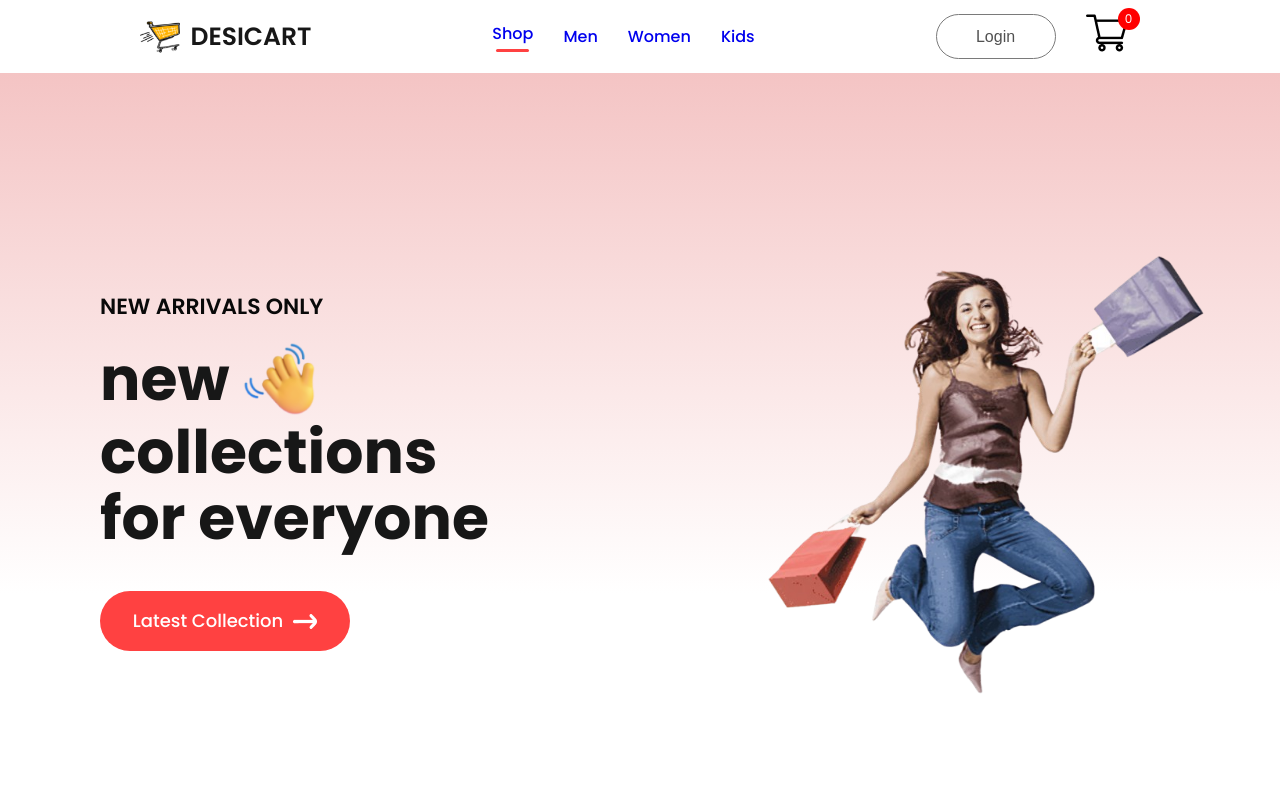
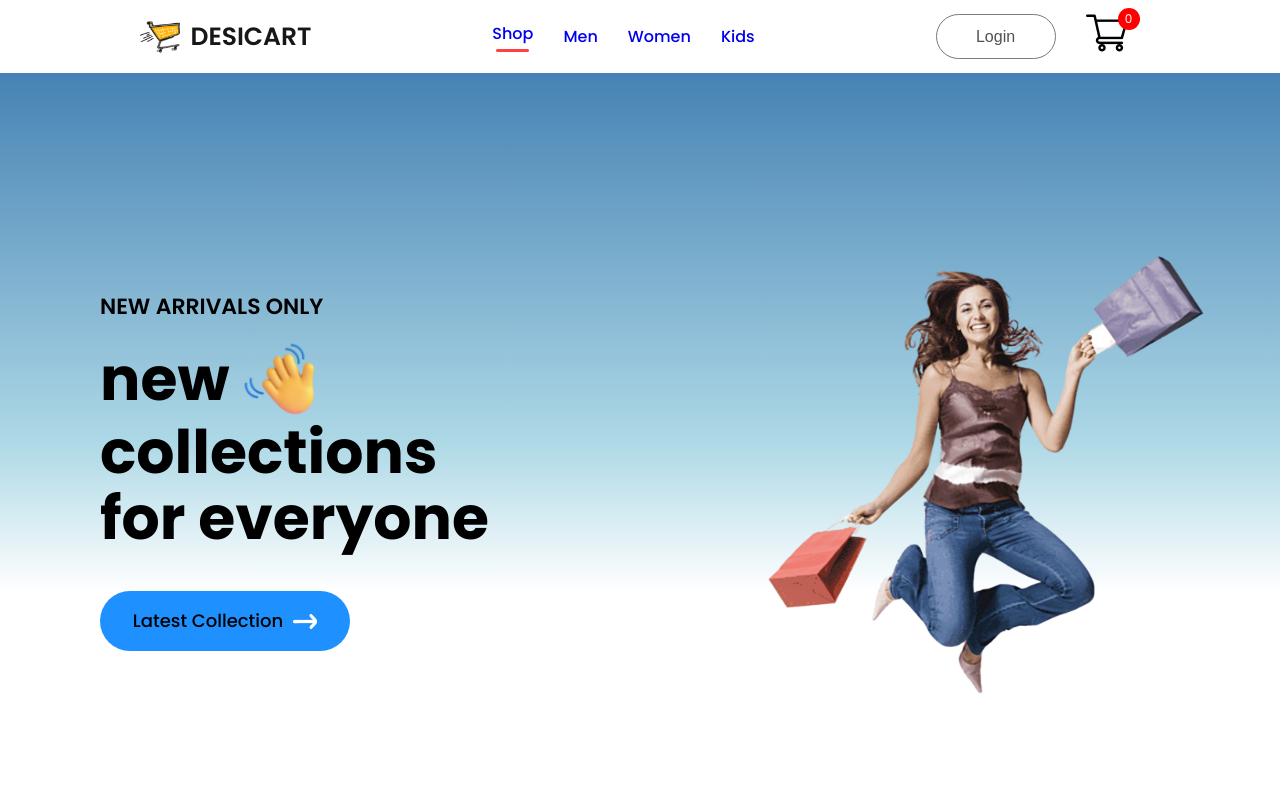
Before and after one commit to AadityaT123/Desicart-eommerce, a React (Create React App) app: page / in a window 1280 px wide. Shown: the top 800 px of the page. Built offline with nearby package versions, Linux system fonts and the light colour scheme.

Commit message:
Updated Hero component with blue theme and gradient

```diff
--- a/src/Component/Hero/Hero.css
+++ b/src/Component/Hero/Hero.css
@@ -1,6 +1,6 @@
 .hero {
   height: 100vh;
-  background: linear-gradient(0deg, rgba(255,255,255,1) 0%, rgba(255,255,255,1) 35%, rgba(252,238,238,1) 54%, rgba(244,196,196,1) 100%);
+  background: linear-gradient(0deg, rgba(255,255,255,1) 0%, rgba(255,255,255,1) 35%, rgba(173,216,230,1) 54%, rgba(70,130,180,1) 100%);
   display: flex;
 }
 
@@ -15,13 +15,13 @@
 }
 
 .hero-left h2 {
-  color: #090909;
+  color: #000000; /* Change to white for better contrast with blue background */
   font-size: max(2vw, 26px);
   font-weight: 600;
 }
 
 .hero-left p {
-  color: #171717;
+  color: #000000; /* Lighter blue for better visibility */
   font-size: max(5vw, 20px);
   font-weight: 700;
 }
@@ -45,8 +45,8 @@
   height: max(5vw, 35px);
   border-radius: 75px;
   margin-top: 30px;
-  background: #ff4141;
-  color: white;
+  background: #1e90ff;
+  color: rgb(0, 0, 0);
   font-size: max(1.5vw, 14px);
   font-weight: 500;
 }
@@ -105,6 +105,7 @@
    width: 400px;
   }
 }
+
 @media(max-width:800px){
   .hero-left{
    padding-left: 30px;
@@ -127,6 +128,7 @@
     width: 300px;
    }
 }
+
 @media(max-width:500px){
   .hero-left{
    flex-direction: column;
@@ -147,6 +149,5 @@
     width: 200px;
     height: 45px;
     font-size: 14px;
-
    }
 }
```
